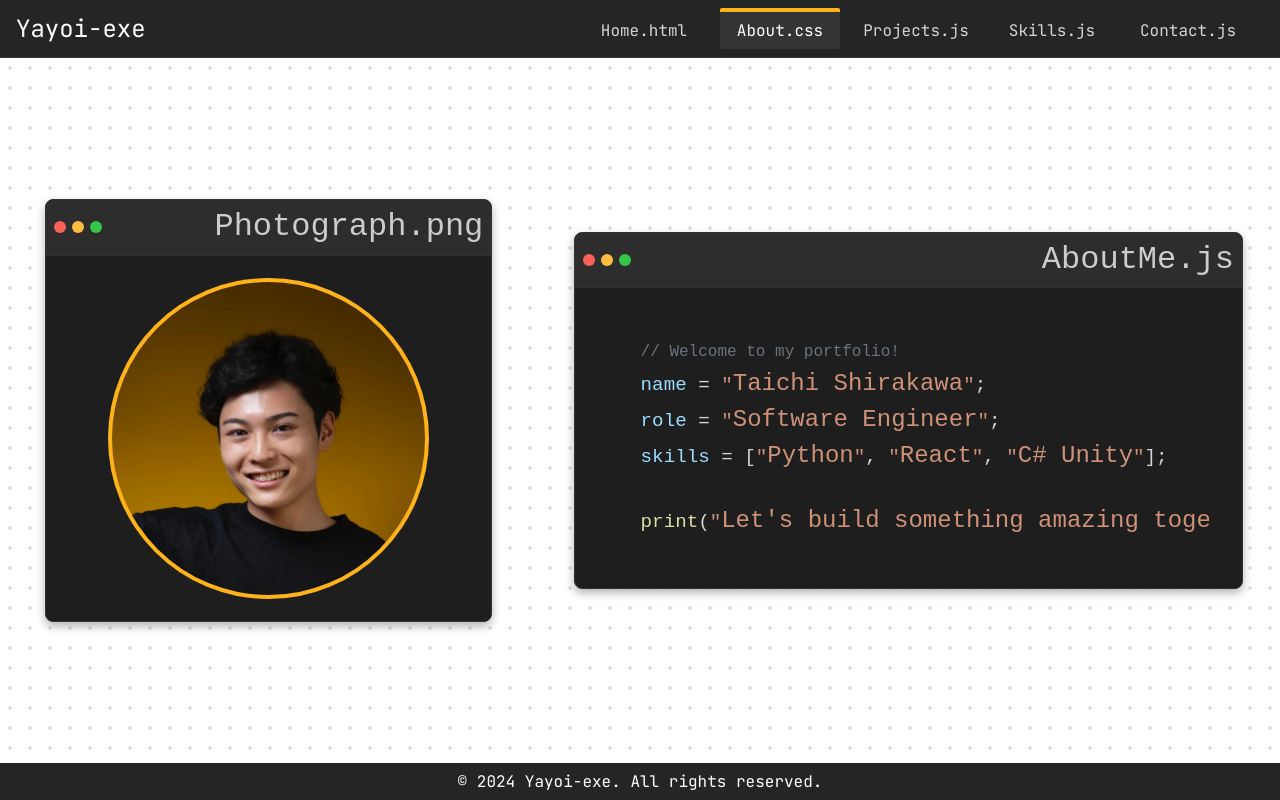
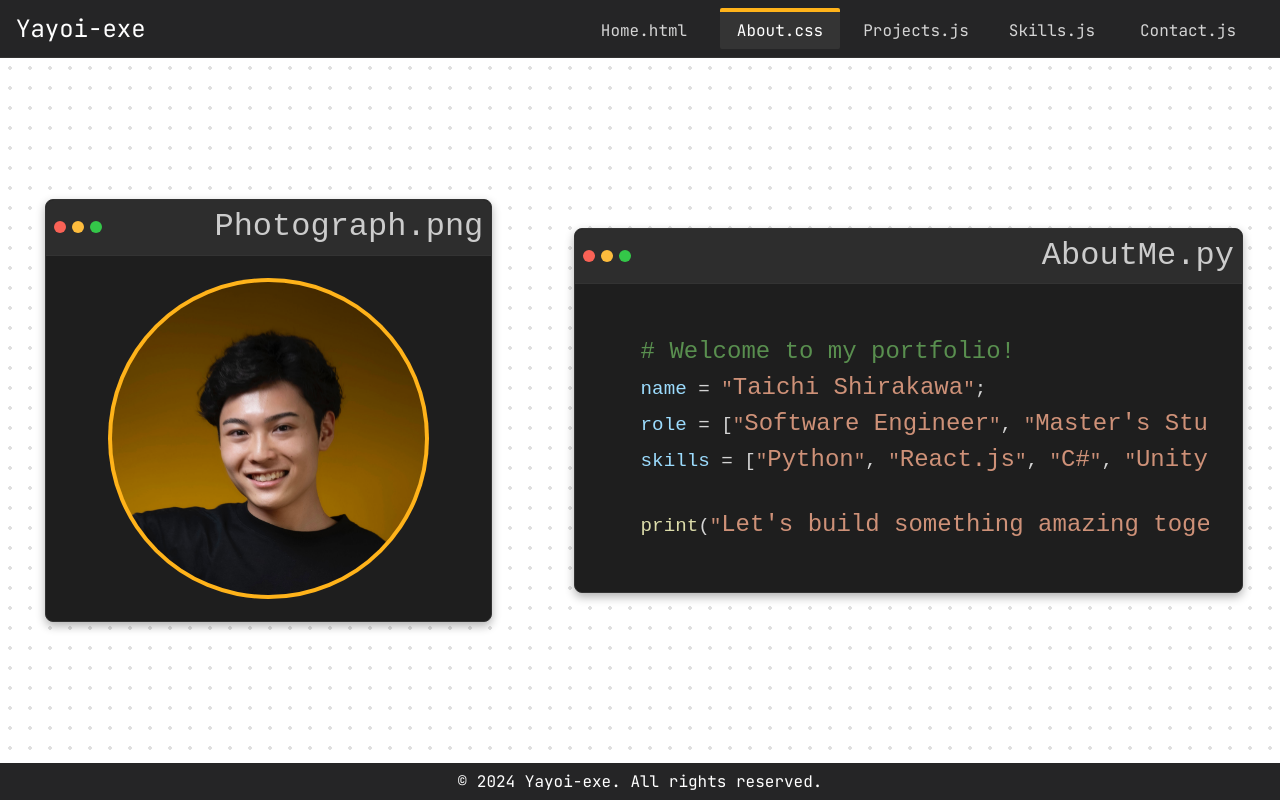
Before and after one commit to yayoi-exe/yayoi-exe-website, a React (Create React App) app in the folder yayoi_exe/: page /about in a window 1280 px wide. Built offline with nearby package versions, Linux system fonts and the light colour scheme.

Commit message:
fix: Code Introduction Body

```diff
--- a/yayoi_exe/src/assets/styles/codeContent.css
+++ b/yayoi_exe/src/assets/styles/codeContent.css
@@ -28,8 +28,8 @@ code {
 }
 
 .comment {
-    color: #6a737d;
-    font-size: clamp(0.7rem, 1.5vw, 1rem);
+    color: #598F4F;
+    font-size: clamp(1rem, 2.5vw, 1.5rem);
     /* 小さめの文字サイズも調整 */
 }
 
--- a/yayoi_exe/src/components/CodeContent.js
+++ /dev/null
@@ -1,25 +0,0 @@
-import React from "react";
-import "../assets/styles/codeContent.css";
-
-const CodeContent = () => {
-    return (
-        <div className="code-content">
-            <pre>
-                <code>
-                    <span className="comment">// Welcome to my portfolio!</span>
-                    <br />
-                    <span className="variable">name</span> = <span className="string">"</span><span className="string body">Taichi Shirakawa</span><span className="string">"</span>;
-                    <br />
-                    <span className="variable">role</span> = <span className="string">"</span><span className="string body">Software Engineer</span><span className="string">"</span>;
-                    <br />
-                    <span className="variable">skills</span> = [<span className="string">"</span><span className="string body">Python</span><span className="string">"</span>, <span className="string">"</span><span className="string body">React</span><span className="string">"</span>, <span className="string">"</span><span className="string body">C# Unity</span><span className="string">"</span>];
-                    <br />
-                    <br />
-                    <span className="function">print</span>(<span className="string">"</span><span className="string body">Let's build something amazing together!</span><span className="string">"</span>);
-                </code>
-            </pre>
-        </div >
-    );
-};
-
-export default CodeContent;
--- a/yayoi_exe/src/components/IntroCodeContent.js
+++ b/yayoi_exe/src/components/IntroCodeContent.js
@@ -6,13 +6,19 @@ const IntroCodeContent = () => {
         <div className="code-content">
             <pre>
                 <code>
-                    <span className="comment">// Welcome to my portfolio!</span>
+                    <span className="comment"># Welcome to my portfolio!</span>
                     <br />
                     <span className="variable">name</span> = <span className="string">"</span><span className="string body">Taichi Shirakawa</span><span className="string">"</span>;
                     <br />
-                    <span className="variable">role</span> = <span className="string">"</span><span className="string body">Software Engineer</span><span className="string">"</span>;
+                    <span className="variable">role</span> = [<span className="string">"</span>
+                    <span className="string body">Software Engineer</span><span className="string">"</span>, <span className="string">"</span>
+                    <span className="string body">Master's Student</span><span className="string">"</span>];
                     <br />
-                    <span className="variable">skills</span> = [<span className="string">"</span><span className="string body">Python</span><span className="string">"</span>, <span className="string">"</span><span className="string body">React</span><span className="string">"</span>, <span className="string">"</span><span className="string body">C# Unity</span><span className="string">"</span>];
+                    <span className="variable">skills</span> = [<span className="string">"</span>
+                    <span className="string body">Python</span><span className="string">"</span>, <span className="string">"</span>
+                    <span className="string body">React.js</span><span className="string">"</span>, <span className="string">"</span>
+                    <span className="string body">C#</span><span className="string">"</span>, <span className="string">"</span>
+                    <span className="string body">Unity</span><span className="string">"</span>];
                     <br />
                     <br />
                     <span className="function">print</span>(<span className="string">"</span><span className="string body">Let's build something amazing together!</span><span className="string">"</span>);
--- a/yayoi_exe/src/components/IntroCodeFrame.js
+++ b/yayoi_exe/src/components/IntroCodeFrame.js
@@ -1,13 +1,13 @@
 import React from "react";
 import { useNavigate } from "react-router-dom";
 import CodeFrameWindow from "./CodeFrameWindow";
-import CodeContent from "./CodeContent";
+import IntroCodeContent from "./IntroCodeContent";
 
 const CodeFrame = () => {
 
     return (
-        <CodeFrameWindow title="AboutMe.js">
-            <CodeContent />
+        <CodeFrameWindow title="AboutMe.py">
+            <IntroCodeContent />
         </CodeFrameWindow>
     );
 };
```
